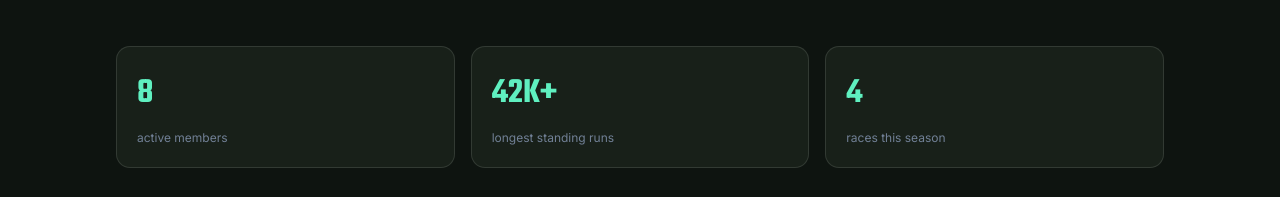
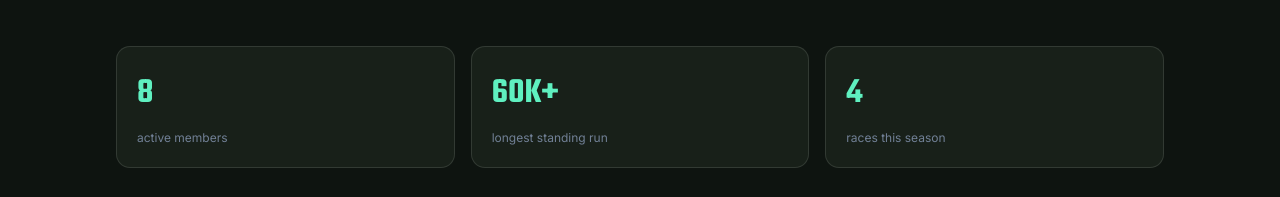
Before and after one commit to fafajer08/ultraboyz, a React (Vite) app in the folder client/: page / in a window 1280 px wide. Shown: the part 402-599 px from the top of the page. Built offline with nearby package versions, Linux system fonts and the light colour scheme; no server answers.

Commit message:
updated home page

```diff
--- a/client/src/pages/Home.jsx
+++ b/client/src/pages/Home.jsx
@@ -1,10 +1,32 @@
-import React from 'react';
+import React, { useEffect, useState } from 'react';
 import { Link } from 'react-router-dom';
 import { Box, Heading, Text, HStack, VStack, Button, SimpleGrid, useColorModeValue } from '@chakra-ui/react';
+import { apiFetch } from '../context/AuthContext.jsx';
+import { mockMembers } from '../data/mockMembers.js';
+import { mockEvents } from '../data/mockEvents.js';
 
 export default function Home() {
   const cardBg = useColorModeValue('white', '#182019');
   const borderCol = useColorModeValue('rgba(18,24,15,0.12)', 'rgba(234,243,233,0.12)');
+  const [members, setMembers] = useState(null);
+  const [events, setEvents] = useState(null);
+
+  useEffect(() => {
+    apiFetch('/api/members').then(setMembers).catch(() => setMembers(mockMembers));
+    apiFetch('/api/events').then(setEvents).catch(() => setEvents(mockEvents));
+  }, []);
+
+  const memberCount = members?.length ?? '—';
+  const eventCount = events?.length ?? '—';
+  const longestRun = members?.length
+    ? `${Math.round(Math.max(...members.map(m => Number(m.longest_run_km) || 0)))}K+`
+    : '—';
+
+  const stats = [
+    [memberCount, 'active members'],
+    [longestRun, 'longest standing run'],
+    [eventCount, 'races this season'],
+  ];
 
   return (
     <Box maxW="1080px" mx="auto" px={4} py={{ base: 8, md: 16 }}>
@@ -23,7 +45,7 @@ export default function Home() {
         <Button as={Link} to="/crew" variant="outline" size="lg">Meet the crew</Button>
       </HStack>
       <SimpleGrid columns={{ base: 1, sm: 3 }} spacing={4} mt={12}>
-        {[['8', 'active members'], ['42K+', 'longest standing runs'], ['4', 'races this season']].map(([num, lbl]) => (
+        {stats.map(([num, lbl]) => (
           <VStack key={lbl} align="start" bg={cardBg} border="1px solid" borderColor={borderCol} borderRadius="14px" p={5}>
             <Text fontFamily="heading" fontSize="4xl" color="brand.cyan">{num}</Text>
             <Text fontSize="xs" color="gray.500">{lbl}</Text>
```
